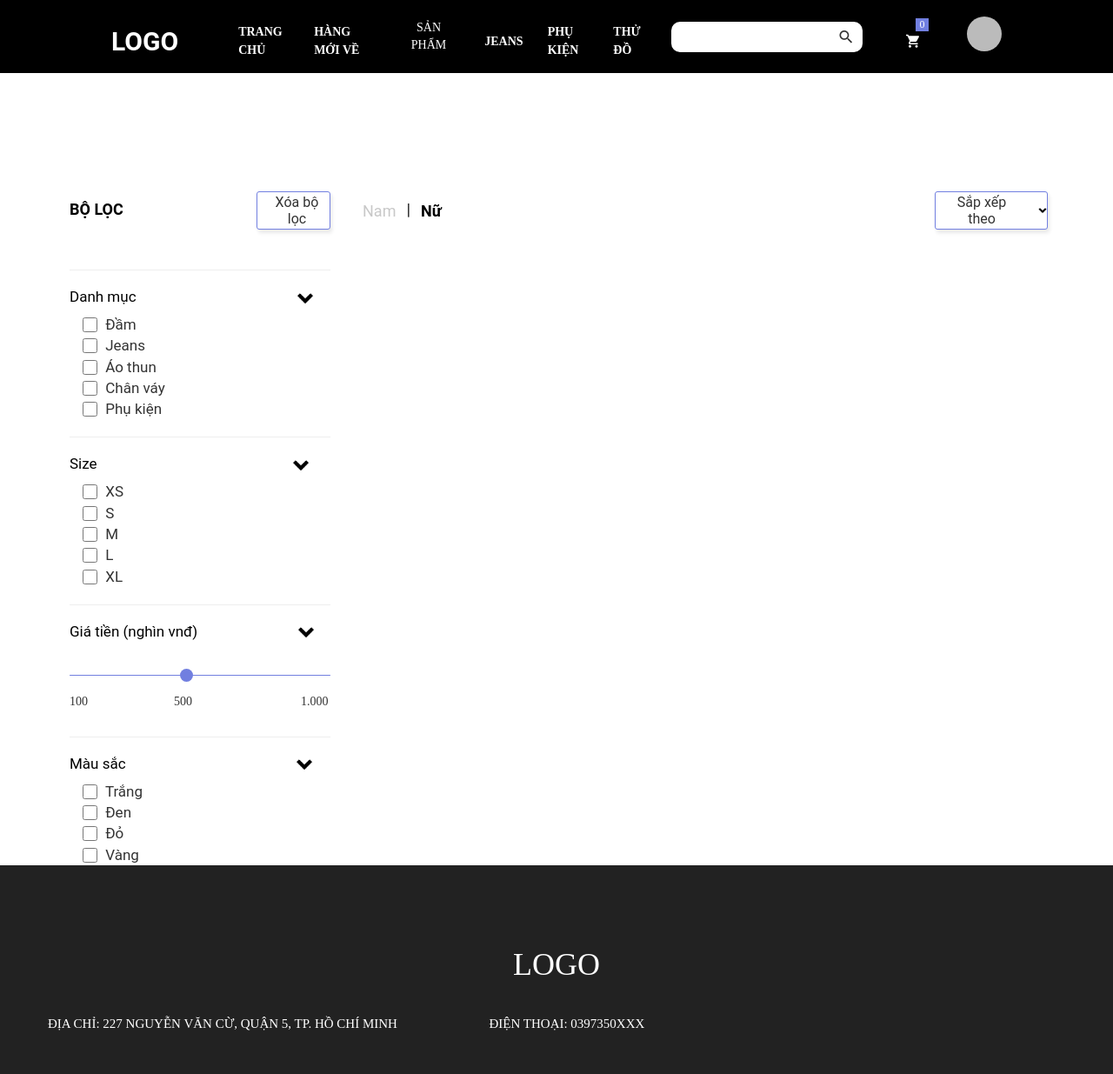
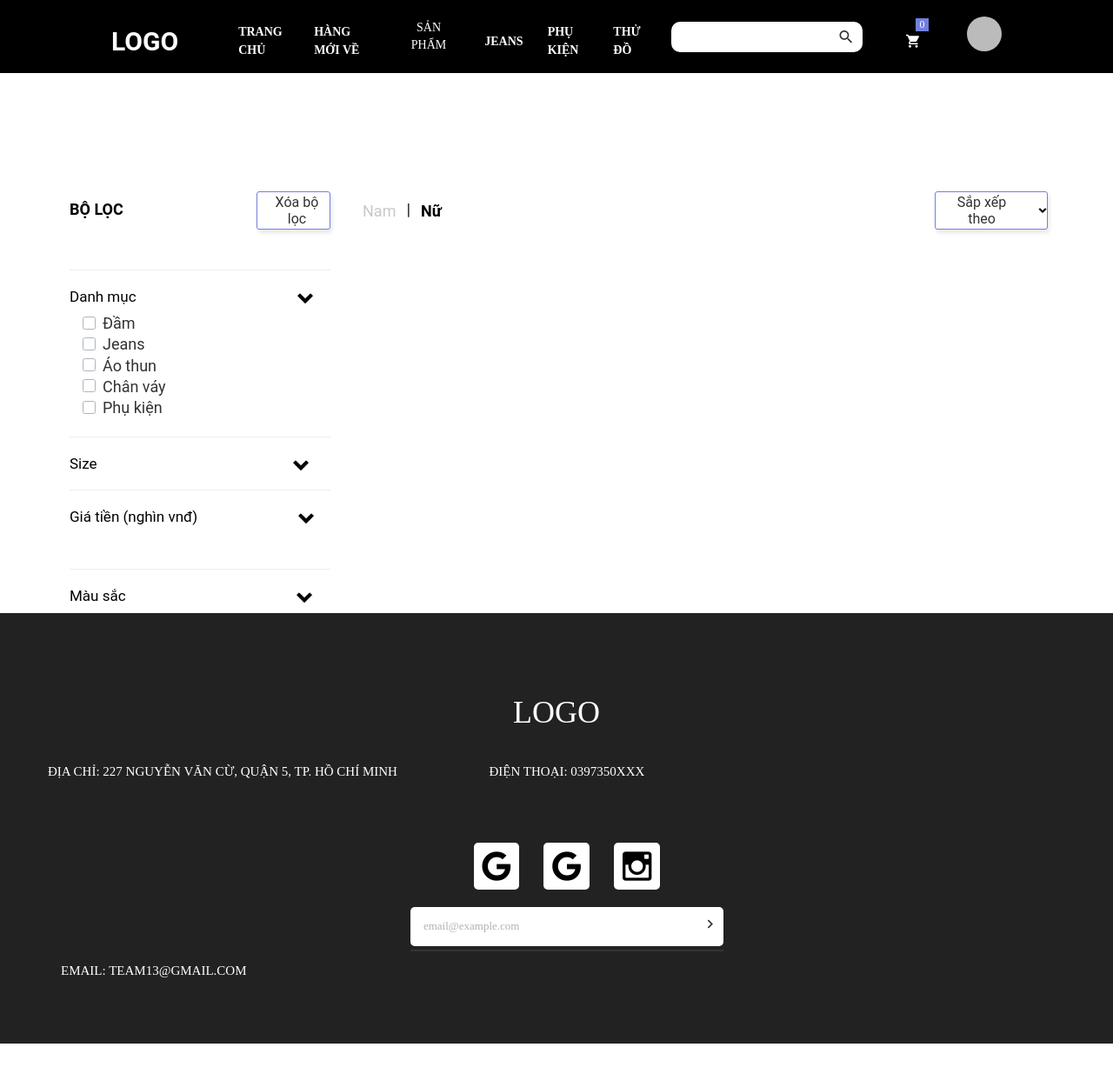
Before and after one commit to leuyennhi/Team13---TKDG, a Node server app: page /product/600000000000000000000001 in a window 1280 px wide, after a click that opens the changed part. Shown: the top 1235 px of the page at 87% size. After the commit the page ends 1200 px from the top, so only its background shows below. Run offline with Node 20, Linux system fonts and the light colour scheme; tables that the repository leaves empty hold one stand-in row (values such as "Sample post"); some libraries are stand-ins or nearby versions; some web fonts are replaced.

Commit message:
update fillter

```diff
--- a/Web-Shoping/public/components/component-filter-list.css
+++ b/Web-Shoping/public/components/component-filter-list.css
@@ -65,24 +65,28 @@
     color: #000000;
 }
 
-.left .size .card-body .custom-control custom-checkbox {
+.left .size .card-boy .custom-control custom-checkbox {
     width: 18px;
     height: 18px;
 }
 
 .left .categories .checkbox-cate,
 .left .size .checkbox-size,
-.left .cost .slider,
+.left .cost .checkbox-cost,
 .left .color .checkbox-color {
     margin-left: 15px;
     font-size: 17px;
     font-family: Roboto;
+    display: none;
+    transition: 0.2s;
 }
 
 .left .cost .slider {
     width: 200px;
 }
 
+
+/*
 .left .categories .checkbox-cate .checkbox,
 .left .size .checkbox-size .checkbox,
 .left .color .checkbox-color .checkbox {
@@ -97,6 +101,59 @@
     box-sizing: border-box;
     margin-right: 5px;
     border-radius: 2px;
+    font-family: Roboto;
+}*/
+
+.categories .checkbox-cate .card-boy,
+.size .checkbox-size .card-boy,
+.color .checkbox-color .card-boy {
+    display: flex;
+}
+
+.categories .checkbox-cate .card-boy .name-product .card-title,
+.size .checkbox-size .card-boy .name-product .card-title,
+.color .checkbox-color .card-boy .name-product .card-title {
+    font-weight: normal;
+}
+
+.left .categories .checkbox-cate .custom-control-input:checked~.custom-control-label::before,
+.left .size .checkbox-size .custom-control-input:checked~.custom-control-label::before,
+.left .color .checkbox-color .custom-control-input:checked~.custom-control-label::before {
+    background-color: #717fe0;
+}
+
+.categories .checkbox-cate .custom-control,
+.size .checkbox-size .custom-control,
+.color .checkbox-color .custom-control {
+    display: block;
+    padding-right: 8px;
+}
+
+.categories .checkbox-cate .custom-control .custom-control-label::before,
+.size .checkbox-size .custom-control .custom-control-label::before,
+.color .checkbox-color .custom-control .custom-control-label::before {
+    width: 15px;
+    height: 15px;
+    position: absolute;
+    top: .25rem;
+    left: -1.5rem;
+    display: block;
+    pointer-events: none;
+    content: "";
+    /* background-color: #fff; */
+    border: #adb5bd solid 1px;
+}
+
+.categories .checkbox-cate .custom-control .custom-control-label::after,
+.size .checkbox-size .custom-control .custom-control-label::after,
+.color .checkbox-color .custom-control .custom-control-label::after {
+    position: absolute;
+    top: .25rem;
+    left: -1.5rem;
+    display: block;
+    content: "";
+    width: 15px;
+    height: 15px;
 }
 
 .left .cost pre {
@@ -173,6 +230,7 @@
 .right {
     margin-left: 10px;
     width: 100%;
+    height: auto;
 }
 
 .right .gender .gender-female {
--- a/Web-Shoping/views/products/product.hbs
+++ b/Web-Shoping/views/products/product.hbs
@@ -31,17 +31,8 @@
     <script src="https://ajax.googleapis.com/ajax/libs/jquery/3.4.1/jquery.min.js"></script>
     <script src="https://maxcdn.bootstrapcdn.com/bootstrap/3.4.0/js/bootstrap.min.js"></script>
 </head>
-
+<body class="animsition">
     <div class="container">
-        <!--Breadcrumb
-        <div class="path">
-            <div class="page">
-                <span><a href="" class="page1">TRANG CHỦ /</a>
-          <a href="" class="page1">SẢN PHẨM /</a>
-          <a href="" class="page1">QUẦN ÁO</a></span>
-            </div>
-        </div>-->
-        <!--Information product list-->
         <div class="infor">
             <div class="col-sm-3" style="padding-left: 0;">
                 <div class="left">
@@ -56,36 +47,117 @@
                         <div class="dm">
                             <p class="d">Danh mục <img class="down" data-toggle="collapse" data-target="#list-checkbox1" src="images/icons/down.png" alt="down.png"> </p>
                         </div>
-                        <form class="checkbox-cate" id="list-checkbox1">
-                            <input class="checkbox" type="checkbox" value="Đầm"> Đầm</br>
-                            <input class="checkbox" type="checkbox" value="Jeans"> Jeans </br>
-                            <input class="checkbox" type="checkbox" value="Áo thun"> Áo thun</br>
-                            <input class="checkbox" type="checkbox" value="Chân váy"> Chân váy</br>
-                            <input class="checkbox" type="checkbox" value="Phụ kiện"> Phụ kiện</br>
-                        </form>
+                        <div class="checkbox-cate" id="list-checkbox1">
+                            <div class="card-boy">
+									<div class="custom-control custom-checkbox">
+										<input type="checkbox" class="custom-control-input"
+											id="customCheck{{this._id}}-6">
+										<label class="custom-control-label" for="customCheck{{this._id}}-6"></label>
+									</div>
+                                    <div class="name-product">
+										<a class="card-title m-0">Đầm</a>
+									</div>
+								</div>
+                                <div class="card-boy">
+									<div class="custom-control custom-checkbox">
+										<input type="checkbox" class="custom-control-input"
+											id="customCheck{{this._id}}-7">
+										<label class="custom-control-label" for="customCheck{{this._id}}-7"></label>
+									</div>
+                                    <div class="name-product">
+										<a  class="card-title m-0">Jeans</a>
+									</div>
+								</div>
+                                <div class="card-boy">
+									<div class="custom-control custom-checkbox">
+										<input type="checkbox" class="custom-control-input"
+											id="customCheck{{this._id}}-8">
+										<label class="custom-control-label" for="customCheck{{this._id}}-8"></label>
+									</div>
+                                    <div class="name-product">
+										<a class="card-title m-0">Áo thun</a>
+									</div>
+								</div>
+                                <div class="card-boy">
+									<div class="custom-control custom-checkbox">
+										<input type="checkbox" class="custom-control-input"
+											id="customCheck{{this._id}}-9">
+										<label class="custom-control-label" for="customCheck{{this._id}}-9"></label>
+									</div>
+                                    <div class="name-product">
+										<a  class="card-title m-0">Chân váy</a>
+									</div>
+								</div>
+                                <div class="card-boy">
+									<div class="custom-control custom-checkbox">
+										<input type="checkbox" class="custom-control-input"
+											id="customCheck{{this._id}}-10">
+										<label class="custom-control-label" for="customCheck{{this._id}}-10"></label>
+									</div>
+                                    <div class="name-product">
+										<a class="card-title m-0">Phụ kiện</a>
+									</div>
+								</div>
+                        </div>
+
                     </div>
                     <hr width="100%" size="1px" />
                     <div class="size">
                         <div class="sizedm">
                             <p class="d">Size <img class="down" data-toggle="collapse" data-target="#list-checkbox2" src="images/icons/down.png" alt="down.png"></p>
                         </div>
-                        <form class="checkbox-size" id="list-checkbox2">
-                            <input class="checkbox" type="checkbox" value="XS"> XS </br>
-                            <input class="checkbox" type="checkbox" value="S"> S </br>
-                            <input class="checkbox" type="checkbox" value="M"> M</br>
-                            <input class="checkbox" type="checkbox" value="L"> L</br>
-                            <!--  <div>
-									<div>
-										<a href="/product/detail/{{this._id}}" class="card-title m-0">XL</a>
-									</div>
+                        <div class="checkbox-size" id="list-checkbox2">
+                                <div class="card-boy">
 									<div class="custom-control custom-checkbox">
 										<input type="checkbox" class="custom-control-input"
 											id="customCheck{{this._id}}-1">
 										<label class="custom-control-label" for="customCheck{{this._id}}-1"></label>
 									</div>
-								</div>-->
-                          <input class="checkbox" type="checkbox" value="XL"> XL</br>
-                        </form>
+                                    <div class="name-product">
+										<a class="card-title m-0">XS</a>
+									</div>
+								</div>
+                                <div class="card-boy">
+									<div class="custom-control custom-checkbox">
+										<input type="checkbox" class="custom-control-input"
+											id="customCheck{{this._id}}-2">
+										<label class="custom-control-label" for="customCheck{{this._id}}-2"></label>
+									</div>
+                                    <div class="name-product">
+										<a  class="card-title m-0">S</a>
+									</div>
+								</div>
+                                <div class="card-boy">
+									<div class="custom-control custom-checkbox">
+										<input type="checkbox" class="custom-control-input"
+											id="customCheck{{this._id}}-3">
+										<label class="custom-control-label" for="customCheck{{this._id}}-3"></label>
+									</div>
+                                    <div class="name-product">
+										<a class="card-title m-0">M</a>
+									</div>
+								</div>
+                                <div class="card-boy">
+									<div class="custom-control custom-checkbox">
+										<input type="checkbox" class="custom-control-input"
+											id="customCheck{{this._id}}-4">
+										<label class="custom-control-label" for="customCheck{{this._id}}-4"></label>
+									</div>
+                                    <div class="name-product">
+										<a  class="card-title m-0">L</a>
+									</div>
+								</div>
+                                <div class="card-boy">
+									<div class="custom-control custom-checkbox">
+										<input type="checkbox" class="custom-control-input"
+											id="customCheck{{this._id}}-5">
+										<label class="custom-control-label" for="customCheck{{this._id}}-5"></label>
+									</div>
+                                    <div class="name-product">
+										<a class="card-title m-0">XL</a>
+									</div>
+								</div>
+                        </div>
                     </div>
                     <hr width="100%" size="1px" />
                     <div class="cost">
@@ -114,13 +186,48 @@
                         <div class="colordm">
                             <p class="d">Màu sắc<img class="down" data-toggle="collapse" data-target="#list-checkbox4" src="images/icons/down.png" alt="down.png"> </p>
                         </div>
-                        <form class="checkbox-color" id="list-checkbox4">
-                            <input class="checkbox" type="checkbox" value=""> Trắng </br>
-                            <input class="checkbox" type="checkbox" value=""> Đen </br>
-                            <input class="checkbox" type="checkbox" value=""> Đỏ</br>
-                            <input class="checkbox" type="checkbox" value=""> Vàng</br>
-
-                        </form>
+                        <div class="checkbox-color" id="list-checkbox4">
+                             <div class="card-boy">
+									<div class="custom-control custom-checkbox">
+										<input type="checkbox" class="custom-control-input"
+											id="customCheck{{this._id}}-11">
+										<label class="custom-control-label" for="customCheck{{this._id}}-11"></label>
+									</div>
+                                    <div class="name-product">
+										<a class="card-title m-0">Trắng</a>
+									</div>
+								</div>
+                                <div class="card-boy">
+									<div class="custom-control custom-checkbox">
+										<input type="checkbox" class="custom-control-input"
+											id="customCheck{{this._id}}-12">
+										<label class="custom-control-label" for="customCheck{{this._id}}-12"></label>
+									</div>
+                                    <div class="name-product">
+										<a  class="card-title m-0">Đen</a>
+									</div>
+								</div>
+                                <div class="card-boy">
+									<div class="custom-control custom-checkbox">
+										<input type="checkbox" class="custom-control-input"
+											id="customCheck{{this._id}}-13">
+										<label class="custom-control-label" for="customCheck{{this._id}}-13"></label>
+									</div>
+                                    <div class="name-product">
+										<a class="card-title m-0">Đỏ</a>
+									</div>
+								</div>
+                                <div class="card-boy">
+									<div class="custom-control custom-checkbox">
+										<input type="checkbox" class="custom-control-input"
+											id="customCheck{{this._id}}-14">
+										<label class="custom-control-label" for="customCheck{{this._id}}-14"></label>
+									</div>
+                                    <div class="name-product">
+										<a  class="card-title m-0">Vàng</a>
+									</div>
+								</div>
+                        </div>
                     </div>
                 </div>
                 <!--left-->
@@ -135,95 +242,10 @@
                         </div>
                         <button class="short">Sắp xếp theo <img  style="width:30px;padding-left: 20px; " src="images/icons/down.png" alt="down.png"> </button>
                     </div>
-                  <!--  <div class="row">
-                        <div class="col-md-4 col-sm-6">
-                            <div class="single-blog-post">
-                                <div class="post-img">
-                                    <a href=""><img src="images/product-04.jpg" alt="abc"></a>
-                                </div>
-                            </div>
-                        </div>
-                        <div class="col-md-4 col-sm-6">
-                            <div class="single-blog-post">
-                                <div class="post-img">
-                                    <a href=""><img src="images/product-04.jpg" alt="Popular Post" /></a>
-                                </div>
-                            </div>
-                        </div>
-                        <div class="col-md-4 col-sm-6">
-                            <div class="single-blog-post">
-                                <div class="post-img">
-                                    <a href=""><img src="images/product-04.jpg" alt="Popular Post" /></a>
-                                </div>
-                            </div>
-                        </div>
-                        <div class="col-md-4 col-sm-6">
-                            <div class="single-blog-post">
-                                <div class="post-img">
-                                    <a href=""><img src="images/product-04.jpg" alt="Popular Post" /></a>
-                                </div>
-                            </div>
-                        </div>
-                        <div class="col-md-4 col-sm-6">
-                            <div class="single-blog-post">
-                                <div class="post-img">
-                                    <a href=""><img src="images/product-04.jpg" alt="Popular Post" /></a>
-                                </div>
-                            </div>
-                        </div>
-                        <div class="col-md-4 col-sm-6">
-                            <div class="single-blog-post">
-                                <div class="post-img">
-                                    <a href=""><img src="images/product-04.jpg" alt="Popular Post" /></a>
-                                </div>
-                            </div>
-                        </div>
-                        <div class="col-md-4 col-sm-6">
-                            <div class="single-blog-post">
-                                <div class="post-img">
-                                    <a href=""><img src="images/product-04.jpg" alt="abc"></a>
-                                </div>
-                            </div>
-                        </div>
-                        <div class="col-md-4 col-sm-6">
-                            <div class="single-blog-post">
-                                <div class="post-img">
-                                    <a href=""><img src="images/product-04.jpg" alt="Popular Post" /></a>
-                                </div>
-                            </div>
-                        </div>
-                        <div class="col-md-4 col-sm-6">
-                            <div class="single-blog-post">
-                                <div class="post-img">
-                                    <a href=""><img src="images/product-04.jpg" alt="Popular Post" /></a>
-                                </div>
-                            </div>
-                        </div>
-                        <div class="col-md-4 col-sm-6">
-                            <div class="single-blog-post">
-                                <div class="post-img">
-                                    <a href=""><img src="images/product-04.jpg" alt="Popular Post" /></a>
-                                </div>
-                            </div>
-                        </div>
-                        <div class="col-md-4 col-sm-6">
-                            <div class="single-blog-post">
-                                <div class="post-img">
-                                    <a href=""><img src="images/product-04.jpg" alt="Popular Post" /></a>
-                                </div>
-                            </div>
-                        </div>
-                        <div class="col-md-4 col-sm-6">
-                            <div class="single-blog-post">
-                                <div class="post-img">
-                                    <a href=""><img src="images/product-04.jpg" alt="Popular Post" /></a>
-                                </div>
-                            </div>
-                        </div>
-                    </div>-->
+
                 <div class="row">
                         {{#each products}}
-                        <div class="col-sm-4" id={{this.catergory}}>
+                        <div class="col-sm-4 col-md-6 col-lg-4 " id={{this.catergory}}>
                             <div class="component-product card">
                                 <div class="product-image">
                                     <img data-toggle="tooltip" title="{{this.name}}" src="{{this.img}}" class="card-img-top" alt="...">
@@ -256,8 +278,17 @@
  </div>
 </div>
 </div>
+<!--
+<nav aria-label="..." class="mx-auto" style="text-align: center;">
+					<ul class="pagination">
+						{{#each page}}
+							<li class="page-item"><a class="page-link" href="{{../linkPage}}/{{this}}">{{this}}</a></li>
+						{{/each}}
+					</ul>
+				</nav>-->
                 <script>
         function rangeSlider(value) {
             document.getElementById('rangeValue').innerHTML = value;
         }
     </script>
+</body>
```
Lines whose indentation alone changed are shown as unchanged.
